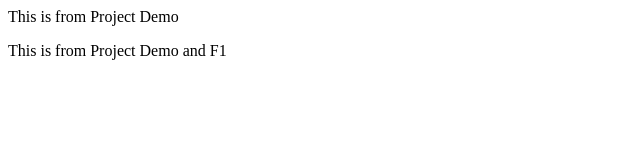
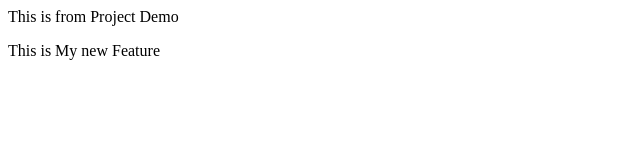
Before and after one commit to Light426830/ProjectDemo, a plain HTML site: page index.html in a window 1280 px wide. Shown: the full height of the page, 0-640 px from the left. Drawn offline with Linux system fonts and the light colour scheme.

Commit message:
New Linr

```diff
--- a/index.html
+++ b/index.html
@@ -1,2 +1,2 @@
 <p>This is from Project Demo</p>
-<p>This is from Project Demo and F1</p>
+<p>This is My new Feature</p>
```
